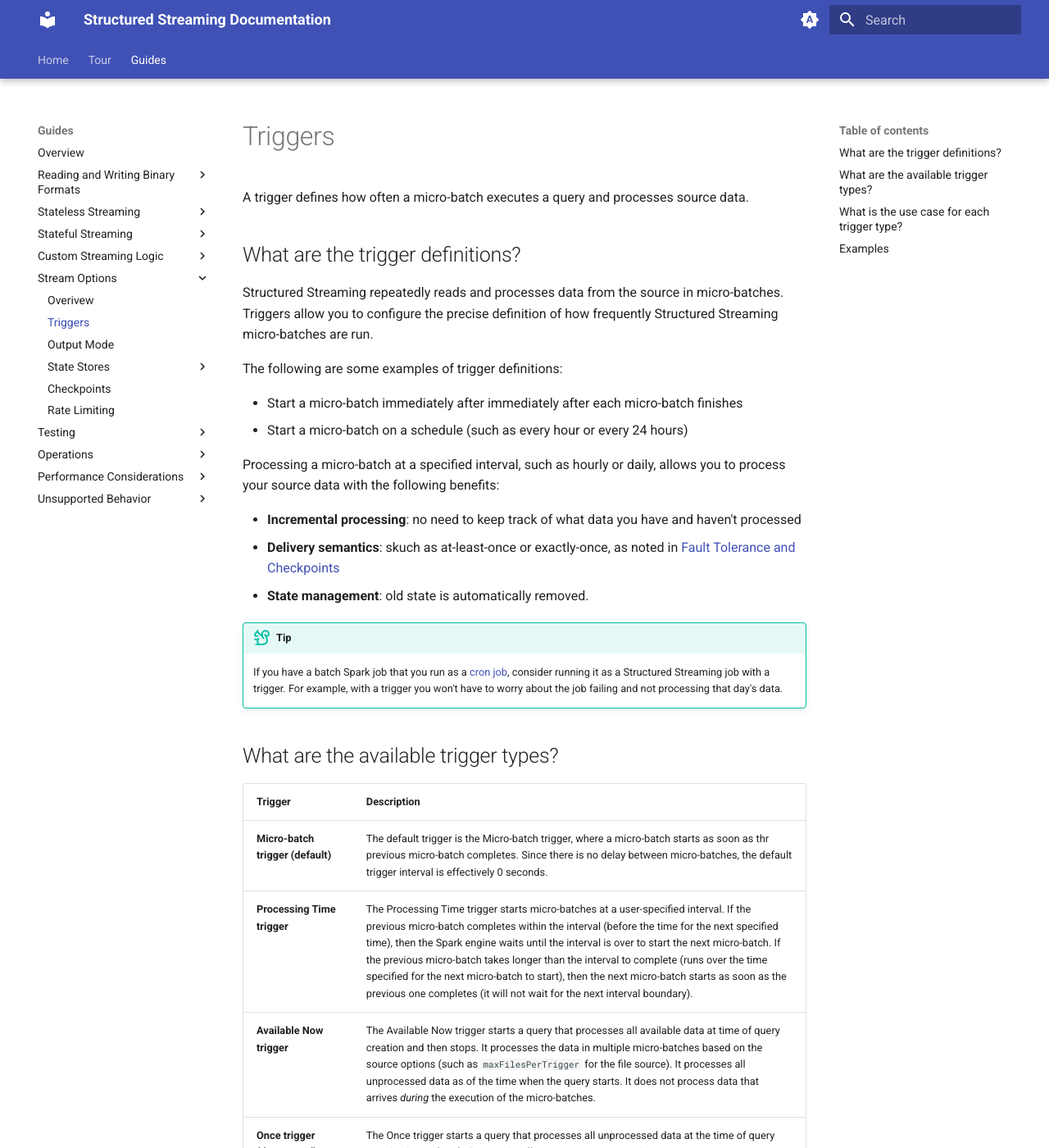
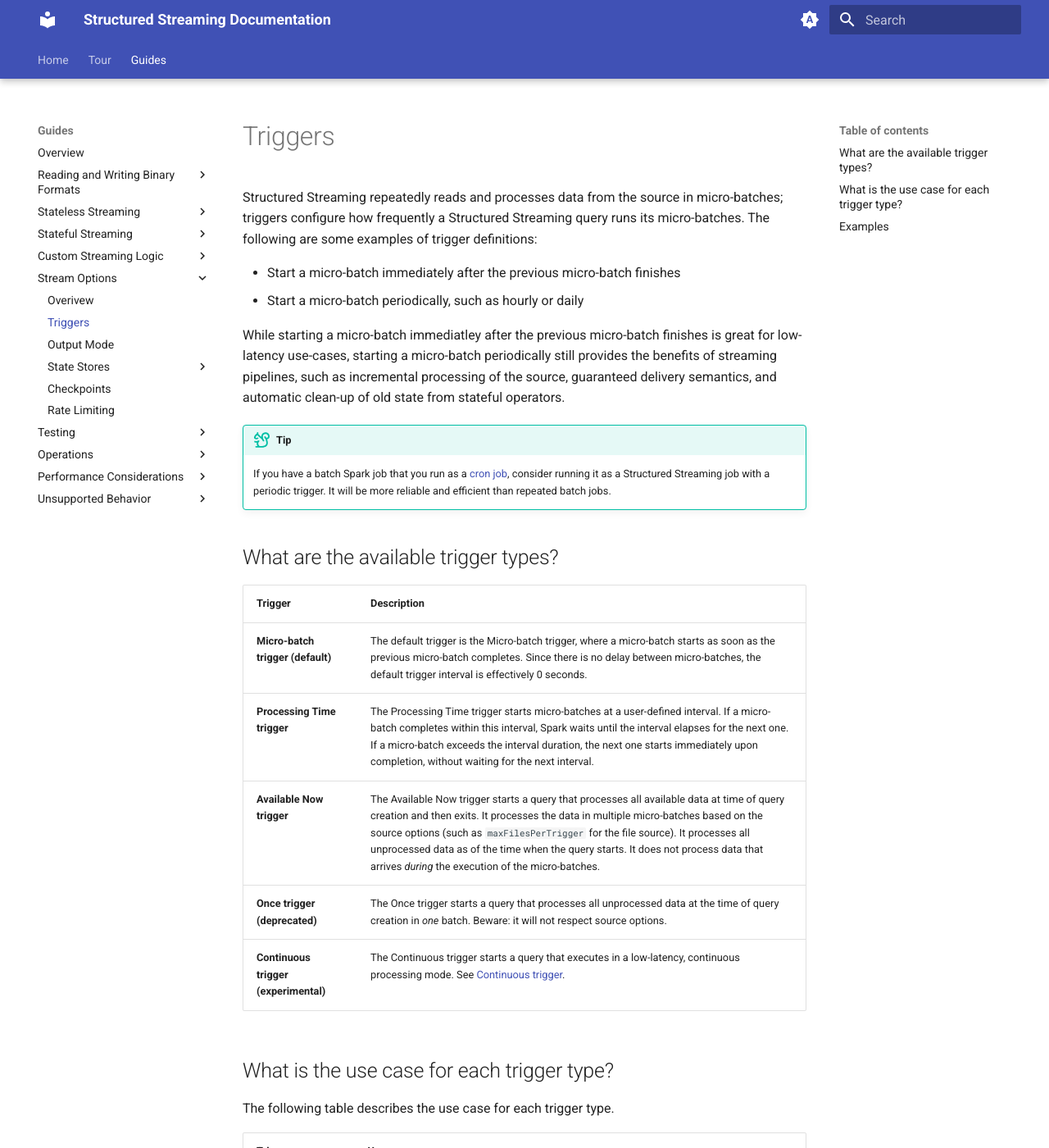
Before and after one commit to neilramaswamy/structured-streaming, an MkDocs documentation site: the page built from docs/guides/stream_options/triggers.md, in a window 1280 px wide and 1400 px high. Shown: the whole window at 82% size. Built offline with MkDocs 1.6.1 and Material for MkDocs 9.7.7, drawn with Linux system fonts in a browser that asks for light colours; some of the changed text lies outside the part shown.

Commit message:
Wrap up triggers and checkpoints

```diff
--- a/docs/guides/stream_options/triggers.md
+++ b/docs/guides/stream_options/triggers.md
@@ -1,33 +1,39 @@
+<!--
+[x] denotes that the article addresses the respective Google search:
+
+spark structured streaming batch interval [x]
+spark structured streaming continuous trigger [x]
+spark structured streaming default trigger interval [x]
+spark structured streaming trigger once [x]
+spark structured streaming trigger [x]
+spark structured streaming trigger once [x]
+spark structured streaming trigger processingtime [x]
+spark structured streaming interval [x]
+
+-->
+
+
 # Triggers
 
-A trigger defines how often a micro-batch executes a query and processes source data.
+Structured Streaming repeatedly reads and processes data from the source in micro-batches; triggers configure how frequently a Structured Streaming query runs its micro-batches. The following are some examples of trigger definitions:
 
-## What are the trigger definitions?
+- Start a micro-batch immediately after the previous micro-batch finishes
+- Start a micro-batch periodically, such as hourly or daily
 
-Structured Streaming repeatedly reads and processes data from the source in micro-batches. Triggers allow you to configure the precise definition of how frequently Structured Streaming micro-batches are run.
+While starting a micro-batch immediatley after the previous micro-batch finishes is great for low-latency use-cases, starting a micro-batch periodically still provides the benefits of streaming pipelines, such as incremental processing of the source, guaranteed delivery semantics, and automatic clean-up of old state from stateful operators.
 
-The following are some examples of trigger definitions:
-
-- Start a micro-batch immediately after immediately after each micro-batch finishes
-- Start a micro-batch on a schedule (such as every hour or every 24 hours)
-
-Processing a micro-batch at a specified interval, such as hourly or daily, allows you to process your source data with the following benefits:
-
-- **Incremental processing**: no need to keep track of what data you have and haven't processed
-- **Delivery semantics**: skuch as at-least-once or exactly-once, as noted in [Fault Tolerance and Checkpoints]()
-- **State management**: old state is automatically removed.
-
+<!-- TODO(neil): Add a link to the "migration" guide. -->
 !!! tip
-
-    If you have a batch Spark job that you run as a [cron job](https://wikipedia.org/wiki/Cron), consider running it as a Structured Streaming job with a trigger. For example, with a trigger you won't have to worry about the job failing and not processing that day's data.
+    If you have a batch Spark job that you run as a [cron job](https://wikipedia.org/wiki/Cron), consider running it as a Structured Streaming job with a periodic trigger. It will be more reliable and efficient than repeated batch jobs.
 
 ## What are the available trigger types?
 
+<!-- TODO(neil): is maxFilesPerTrigger really maxFilesPerMicroBatch? -->
 | Trigger | Description                          |
 | ----------- | ------------------------------------ |
-| **Micro-batch trigger (default)**       | The default trigger is the Micro-batch trigger, where a micro-batch starts as soon as thr previous micro-batch completes. Since there is no delay between micro-batches, the default trigger interval is effectively 0 seconds.  |
-| **Processing Time trigger**      | The Processing Time trigger starts micro-batches at a user-specified interval. If the previous micro-batch completes within the interval (before the time for the next specified time), then the Spark engine waits until the interval is over to start the next micro-batch. If the previous micro-batch takes longer than the interval to complete (runs over the time specified for the next micro-batch to start), then the next micro-batch starts as soon as the previous one completes (it will not wait for the next interval boundary). |
-| **Available Now trigger**    | The Available Now trigger starts a query that processes all available data at time of query creation and then stops. It processes the data in multiple micro-batches based on the source options (such as `maxFilesPerTrigger` for the file source). It processes all unprocessed data as of the time when the query starts. It does not process data that arrives _during_ the execution of the micro-batches. |
+| **Micro-batch trigger (default)**       | The default trigger is the Micro-batch trigger, where a micro-batch starts as soon as the previous micro-batch completes. Since there is no delay between micro-batches, the default trigger interval is effectively 0 seconds.  |
+| **Processing Time trigger**      | The Processing Time trigger starts micro-batches at a user-defined interval. If a micro-batch completes within this interval, Spark waits until the interval elapses for the next one. If a micro-batch exceeds the interval duration, the next one starts immediately upon completion, without waiting for the next interval. |
+| **Available Now trigger**    | The Available Now trigger starts a query that processes all available data at time of query creation and then exits. It processes the data in multiple micro-batches based on the source options (such as `maxFilesPerTrigger` for the file source). It processes all unprocessed data as of the time when the query starts. It does not process data that arrives _during_ the execution of the micro-batches. |
 | **Once trigger (deprecated)** | The Once trigger starts a query that processes all unprocessed data at the time of query creation in _one_ batch. Beware: it will not respect source options.
 | **Continuous trigger (experimental)** | The Continuous trigger starts a query that executes in a low-latency, continuous processing mode. See [Continuous trigger](). |
 
@@ -37,11 +43,14 @@ The following table describes the use case for each trigger type.
 
 | Trigger | Use case |
 | ----------- | ------------------------------------ |
-| **Micro-batch (default) trigger**       | If latency is your most important requirement, use the Micro-batch trigger for the lowest latency. With this trigger, you can process data as fast as possible (perhaps because you're doing real-time fraud detection or real-time feature generation for a Machine Learning model). |
-| **Processing Time trigger**       | If you have a stream of data that needs to be processed _without_ a real-time latency requirement, use the Processing Time trigger. For example, if your goal is to generate a daily report at the end of each day to report on sales made in the previous 24 hours, use a Processing Time trigger set for every 24 hours. The benefit to using a Processing Time trigger is that when your query isn't running, your cluster can be used to run other jobs. This trigger provides a balance between latency and cost.  |
-| **Available Now**    | If you have a stream of data that you need to process in a one-off fashion, but you don't want to have to reprocess data you already processed, use the Available Now trigger. This trigger is the most cost-effective trigger. You spin up a cluster to process all unprocessed data in your streaming source. Once the query terminates, you spin down the cluster. |
+| **Micro-batch (default) trigger**       | If latency is your most important requirement, use the Micro-batch trigger for the lowest latency. With this trigger, you can process data as fast as possible. |
+| **Processing Time trigger**       | If you have a stream of data that needs to be processed _without_ a real-time latency requirement, use the Processing Time trigger. For example, if your goal is to generate a daily report at the end of each day to report on that day's sales, use a Processing Time trigger set for 24 hours. The benefit to using a Processing Time trigger is that when your query isn't running, your cluster can be used to run other jobs. This trigger provides a balance between latency and cost.  |
+| **Available Now**    | If you have a stream of data that you need to process in a one-off fashion, but you don't want to have to reprocess data you already processed, use the Available Now trigger. This trigger is the most cost-effective trigger. You could spin up a cluster, run a stream with an Available Now trigger, wait for it to terminate [^1], and then spin down your cluster. |
 | **Once trigger (deprecated)** | You really shouldn't be using the Once trigger: it's deprecated. Use the Available Now trigger. |
 | **Continuous trigger (experimental)** | The Continuous trigger is an experimental mode trigger with limited support. This trigger only supports [stateless]() queries and doesn't emit any metrics. If you have a stateless pipeline and require single-digit millisecond latency, try this mode. |
+
+[^1]:
+    We discuss how to wait for termination (and other such lifecycle events) in [Managing the Query Lifecycle]().
 
 ## Examples
 
--- a/mkdocs.yml
+++ b/mkdocs.yml
@@ -60,6 +60,7 @@ markdown_extensions:
   - pymdownx.superfences
   - pymdownx.details
   - admonition
+  - footnotes
   - md_in_html
   - attr_list
   - pymdownx.tabbed:
```
Also changed, not shown: docs/guides/stream_options/checkpointing.md (+28 -8 lines).
